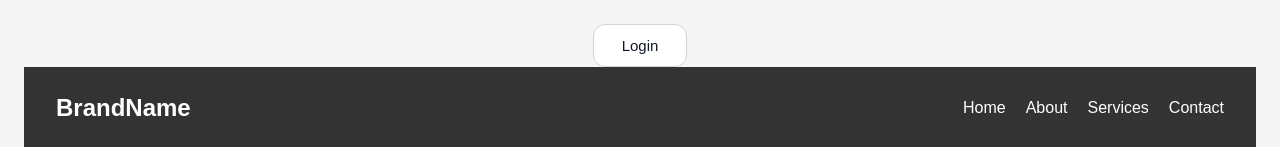
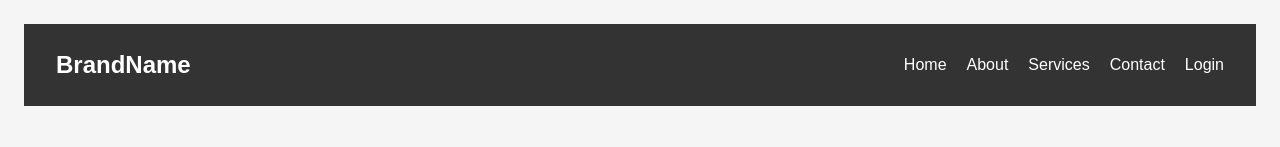
Before and after one commit to Ezra-Kuba/Project3Team74, a Next.js app: page / in a window 1280 px wide. Shown: the top 147 px of the page. Built offline with nearby package versions, Linux system fonts and the light colour scheme; no server answers.

Commit message:
more nav bar stuff

```diff
--- a/app/globals.css
+++ b/app/globals.css
@@ -38,14 +38,14 @@ h1 {
 }
 
 .employee-login {
-  display: inline-block;
+  /* display: inline-block;
   padding: 12px 28px;
   border: 1px solid #d1d5db;
   border-radius: 12px;
   background: #ffffff;
   color: #111827;
   text-decoration: none;
-  font-size: 15px;
+  font-size: 15px; */
 
 }
 
--- a/app/page.js
+++ b/app/page.js
@@ -3,9 +3,9 @@ import Link from "next/link";
 export default function Home() {
   return (
     <main className="menu-page">
-      <header className="menu-header">
+      {/* <header className="menu-header">
         <Link className="employee-login" href="/login">Login</Link>
-      </header>
+      </header> */}
 
       <nav class="navbar">
         <div class="logo">BrandName</div>
@@ -14,6 +14,7 @@ export default function Home() {
           <li><a href="#about">About</a></li>
           <li><a href="#services">Services</a></li>
           <li><a href="#contact">Contact</a></li>
+          <li><a className="employee-login" href="/login">Login</a></li>
         </ul>
       </nav>
 
```
